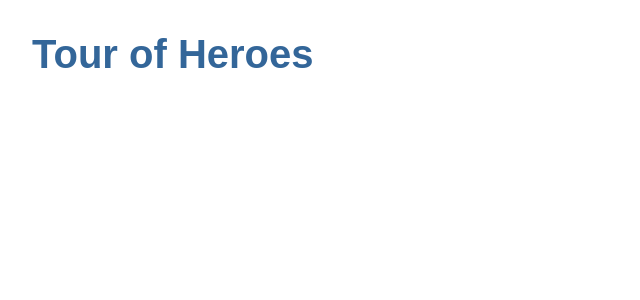
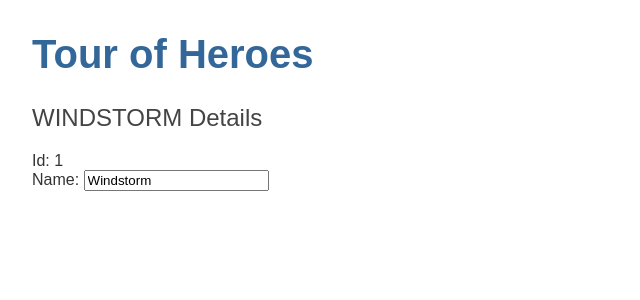
Before and after one commit to SH4KUR/TourOfHeroes-AngularExample, an Angular app: page / in a window 1280 px wide. Shown: the top 300 px of the page, without its empty margins (0-640 px from the left). Built offline with nearby package versions, Linux system fonts and the light colour scheme.

Commit message:
Add heroes component

```diff
--- a/src/app/app.component.html
+++ b/src/app/app.component.html
@@ -1 +1,3 @@
 <h1>{{ title }}</h1>
+
+<app-heroes></app-heroes>
--- a/src/app/app.module.ts
+++ b/src/app/app.module.ts
@@ -1,5 +1,6 @@
 import { BrowserModule } from '@angular/platform-browser';
 import { NgModule } from '@angular/core';
+import { FormsModule } from "@angular/forms";
 
 import { AppRoutingModule } from './app-routing.module';
 import { AppComponent } from './app.component';
@@ -12,7 +13,8 @@ import { HeroesComponent } from './heroes/heroes.component';
   ],
   imports: [
     BrowserModule,
-    AppRoutingModule
+    AppRoutingModule,
+    FormsModule
   ],
   providers: [],
   bootstrap: [AppComponent]
--- /dev/null
+++ b/src/app/hero.ts
@@ -0,0 +1,4 @@
+export interface IHero {
+    id: number;
+    name: string;
+}
--- a/src/app/heroes/heroes.component.html
+++ b/src/app/heroes/heroes.component.html
@@ -1 +1,9 @@
-<p>heroes works!</p>
+<h2>{{ hero.name | uppercase }} Details</h2>
+
+<div><span>Id: </span>{{ hero.id }}</div>
+
+<div>
+    <label>Name:
+        <input [(ngModel)]="hero.name" placeholder="name" />
+    </label>
+</div>
--- a/src/app/heroes/heroes.component.ts
+++ b/src/app/heroes/heroes.component.ts
@@ -1,4 +1,5 @@
 import { Component, OnInit } from '@angular/core';
+import { IHero } from "../hero";
 
 @Component({
   selector: 'app-heroes',
@@ -7,6 +8,11 @@ import { Component, OnInit } from '@angular/core';
 })
 export class HeroesComponent implements OnInit {
 
+  hero: IHero = {
+    id: 1,
+    name: 'Windstorm'
+  };
+
   constructor() { }
 
   ngOnInit(): void {
```
